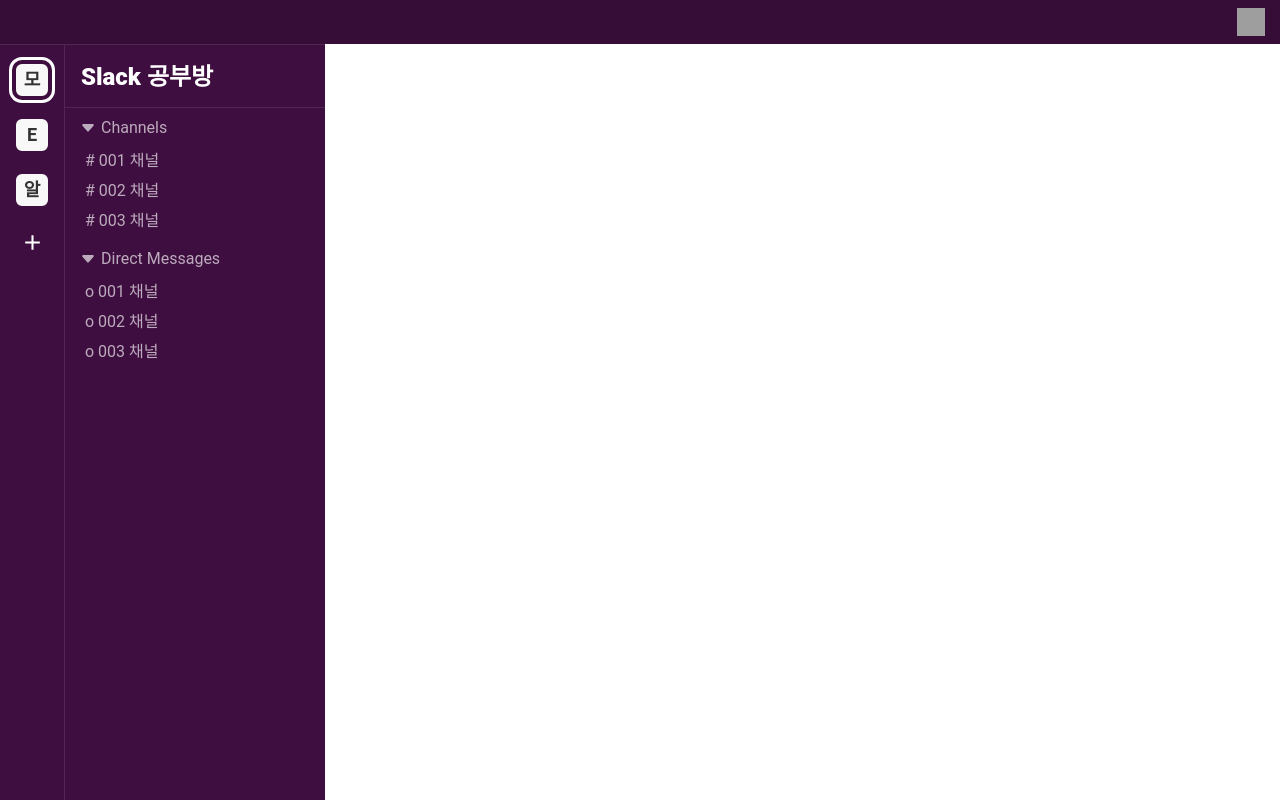
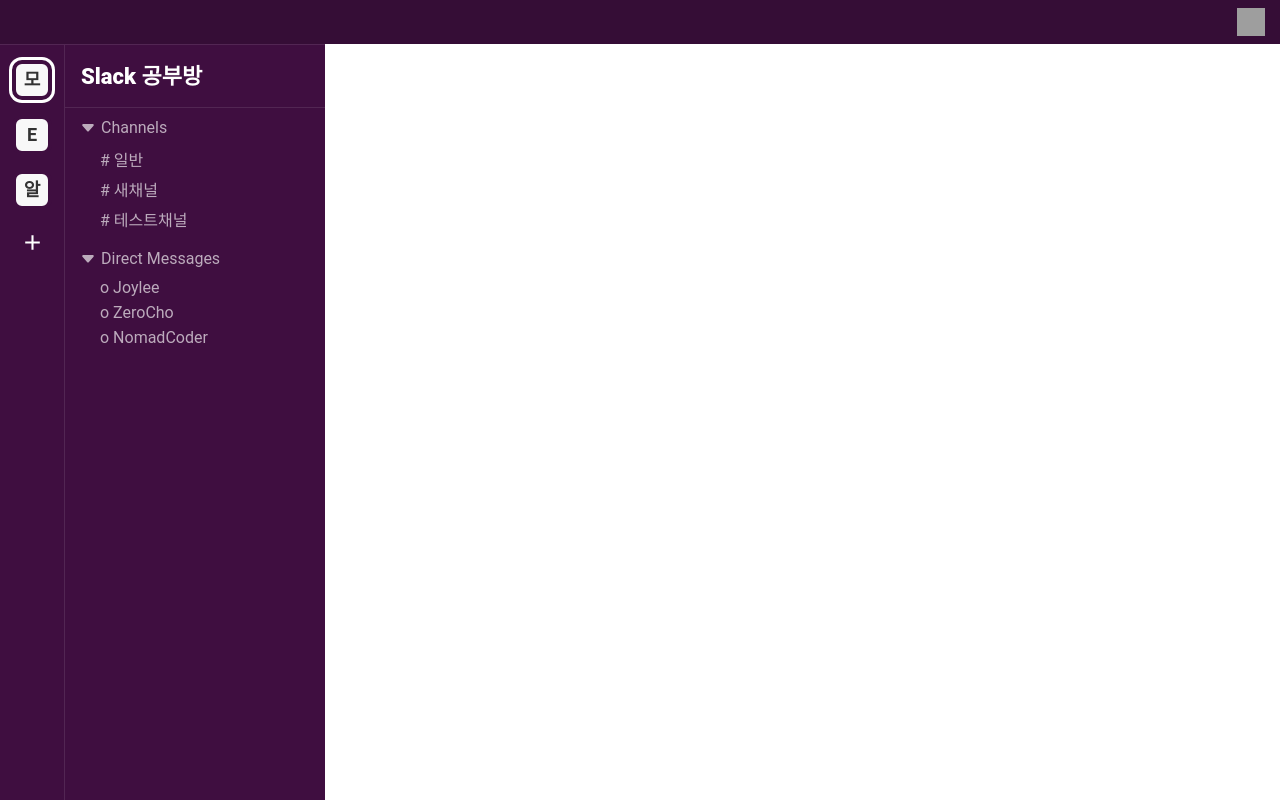
Before and after one commit to devjoylee/sleact, a React (Create React App) app: page /workspace in a window 1280 px wide. Built offline with nearby package versions, Linux system fonts and the light colour scheme; grey boxes are pictures that could not be loaded.

Commit message:
✨ navigate to clicked page using useParams

```diff
--- a/src/App.tsx
+++ b/src/App.tsx
@@ -14,8 +14,8 @@
         <Route path='/login' element={<LoginPage />} />
         <Route path='/signup' element={<SignUpPage />} />
         <Route path='/workspace' element={<WorkspaceLayout />}>
-          <Route path='channel' element={<ChannelPage />} />
-          <Route path='dm' element={<DMPage />} />
+          <Route path='channel/:name' element={<ChannelPage />} />
+          <Route path='dm/:name' element={<DMPage />} />
         </Route>
       </Routes>
     </>
--- /dev/null
+++ b/src/components/Channel/ChannelHeader.tsx
@@ -0,0 +1,9 @@
+import React from 'react';
+import { useParams } from 'react-router-dom';
+import { HeaderContainer } from './styles';
+
+export const ChannelHeader = () => {
+  const channel = useParams();
+
+  return <HeaderContainer># {channel.name}</HeaderContainer>;
+};
--- /dev/null
+++ b/src/components/Channel/styles.ts
@@ -0,0 +1,12 @@
+import styled from '@emotion/styled';
+import { STYLE } from 'styles/variables';
+
+export const HeaderContainer = styled.div`
+  display: flex;
+  align-items: center;
+  height: ${STYLE.WSNAME_HEIGHT};
+  padding-left: 23px;
+  box-shadow: 0px 0px 4px 0px rgb(0 0 0 / 10%);
+  font-size: 20px;
+  font-weight: bold;
+`;
--- a/src/components/Workspace/WorkspaceBoard/ChannelList.tsx
+++ b/src/components/Workspace/WorkspaceBoard/ChannelList.tsx
@@ -1,13 +1,21 @@
 import React, { useState } from 'react';
 import { ChannelListContainer } from './styles';
 import { BsCaretRightFill, BsCaretDownFill } from 'react-icons/bs';
+import { useNavigate, useParams } from 'react-router-dom';
 
 interface ListProp {
-  list: string[];
+  channels: string[];
 }
 
-export const ChannelList = ({ list }: ListProp) => {
+export const ChannelList = ({ channels }: ListProp) => {
   const [showItem, setShowItem] = useState(true);
+  const navigate = useNavigate();
+  const current = useParams();
+
+  const handleClick = (item: string) => {
+    navigate(`channel/${item}`);
+  };
+
   return (
     <ChannelListContainer>
       <p onClick={() => setShowItem((prev) => !prev)}>
@@ -16,8 +24,14 @@
       </p>
       {showItem && (
         <ul className='channel-list'>
-          {list.map((item, i) => (
-            <li key={i}># {item}</li>
+          {channels.map((item, i) => (
+            <li
+              key={i}
+              onClick={() => handleClick(item)}
+              className={item === current.name ? 'active' : ''}
+            >
+              # {item}
+            </li>
           ))}
         </ul>
       )}
--- a/src/components/Workspace/WorkspaceBoard/DMList.tsx
+++ b/src/components/Workspace/WorkspaceBoard/DMList.tsx
@@ -1,13 +1,17 @@
 import React, { useState } from 'react';
 import { DMListContainer } from './styles';
 import { BsCaretRightFill, BsCaretDownFill } from 'react-icons/bs';
+import { useNavigate, useParams } from 'react-router-dom';
 
-interface ListProp {
-  list: string[];
-}
+export const DMList = () => {
+  const [dm, setDM] = useState(['Joylee', 'ZeroCho', 'NomadCoder']);
+  const [showItem, setShowItem] = useState(true);
+  const navigate = useNavigate();
+  const current = useParams();
 
-export const DMList = ({ list }: ListProp) => {
-  const [showItem, setShowItem] = useState(true);
+  const handleClick = (name: string) => {
+    navigate(`dm/${name}`);
+  };
 
   return (
     <DMListContainer>
@@ -17,8 +21,14 @@
       </p>
       {showItem && (
         <ul className='dm-list'>
-          {list.map((item, i) => (
-            <li key={i}>o {item}</li>
+          {dm.map((item, i) => (
+            <li
+              key={i}
+              onClick={() => handleClick(item)}
+              className={item === current.name ? 'active' : ''}
+            >
+              o {item}
+            </li>
           ))}
         </ul>
       )}
--- a/src/components/Workspace/WorkspaceBoard/WorkspaceBoard.tsx
+++ b/src/components/Workspace/WorkspaceBoard/WorkspaceBoard.tsx
@@ -5,11 +5,12 @@
 import { BoardContainer, WorkspaceName, ListBoard } from './styles';
 
 export const WorkspaceBoard = () => {
-  const [list, setList] = useState(['001 채널', '002 채널', '003 채널']);
+  const [channels, setChannels] = useState(['일반', '새채널', '테스트채널']);
+  const [dm, setDM] = useState(['일반', '새채널', '테스트채널']);
   const [dropdown, setDropdown] = useState(false);
   const toggleDropdown = () => setDropdown((prev) => !prev);
   const addChannel = (channel: string) => {
-    setList((prev) => [...prev, channel]);
+    setChannels((prev) => [...prev, channel]);
   };
 
   return (
@@ -17,8 +18,8 @@
       <WorkspaceName onClick={toggleDropdown}>Slack 공부방</WorkspaceName>
       {dropdown && <Dropdown handleClose={toggleDropdown} addChannel={addChannel} />}
       <ListBoard>
-        <ChannelList list={list} />
-        <DMList list={list} />
+        <ChannelList channels={channels} />
+        <DMList />
       </ListBoard>
     </BoardContainer>
   );
--- a/src/components/Workspace/WorkspaceBoard/styles.ts
+++ b/src/components/Workspace/WorkspaceBoard/styles.ts
@@ -1,5 +1,5 @@
 import styled from '@emotion/styled';
-import { COLOR } from 'styles/variables';
+import { COLOR, STYLE } from 'styles/variables';
 
 export const BoardContainer = styled.nav`
   width: 260px;
@@ -11,11 +11,11 @@
 `;
 
 export const WorkspaceName = styled.h2`
-  height: 64px;
-  line-height: 64px;
+  height: ${STYLE.WSNAME_HEIGHT};
+  line-height: ${STYLE.WSNAME_HEIGHT};
   padding-left: 16px;
   font-weight: 900;
-  font-size: 24px;
+  font-size: 22px;
   color: #fff;
   border-top: 1px solid ${COLOR.BORDER_PURPLE};
   border-bottom: 1px solid ${COLOR.BORDER_PURPLE};
@@ -42,10 +42,14 @@
   }
   ul {
     li {
-      padding: 3px 20px;
+      padding: 3px 0;
+      padding-left: 35px;
       cursor: pointer;
       &:hover {
         background: ${COLOR.MAIN_DARK};
+      }
+      &.active {
+        background: ${COLOR.FOCUS};
       }
     }
   }
--- a/src/components/index.ts
+++ b/src/components/index.ts
@@ -13,3 +13,6 @@
 export { UserDropdown } from './Workspace/WorkspaceHeader/UserDropdown';
 export { WorkspaceList } from './Workspace/WorkspaceList/WorkspaceList';
 export { WorkspaceBoard } from './Workspace/WorkspaceBoard/WorkspaceBoard';
+
+// Channel
+export { ChannelHeader } from './Channel/ChannelHeader';
--- a/src/pages/ChannelPage.tsx
+++ b/src/pages/ChannelPage.tsx
@@ -1,5 +1,6 @@
+import { ChannelHeader } from 'components';
 import React from 'react';
 
 export const ChannelPage = () => {
-  return <div>Channel Page</div>;
+  return <ChannelHeader />;
 };
--- a/src/pages/DMPage.tsx
+++ b/src/pages/DMPage.tsx
@@ -1,5 +1,8 @@
 import React from 'react';
+import { useParams } from 'react-router-dom';
 
 export const DMPage = () => {
-  return <div>DM Page</div>;
+  const dm = useParams();
+
+  return <div>{dm.name}</div>;
 };
--- a/src/styles/variables.ts
+++ b/src/styles/variables.ts
@@ -11,4 +11,5 @@
 
 export const STYLE = {
   WSHEADER_HEIGHT: '44px',
+  WSNAME_HEIGHT: '64px',
 };
```
